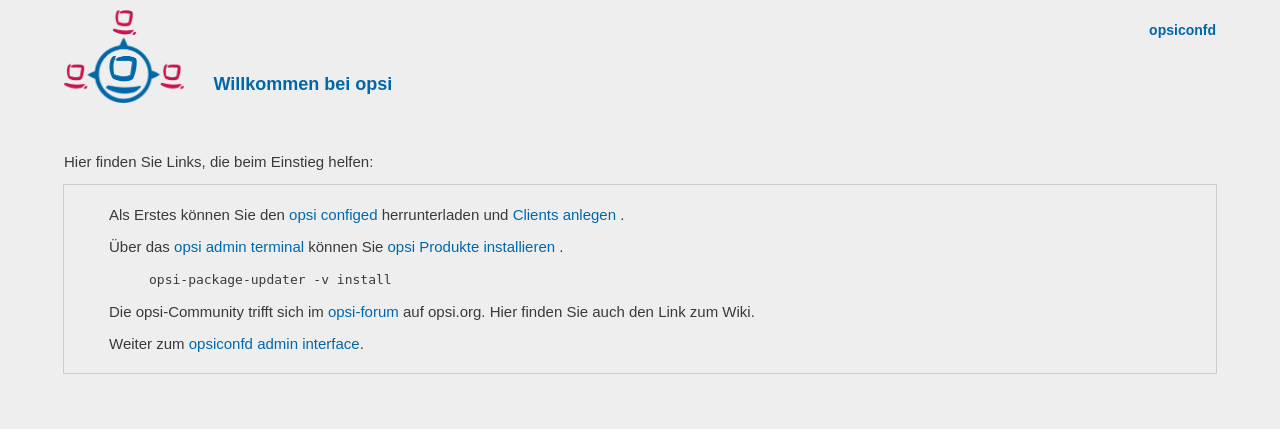
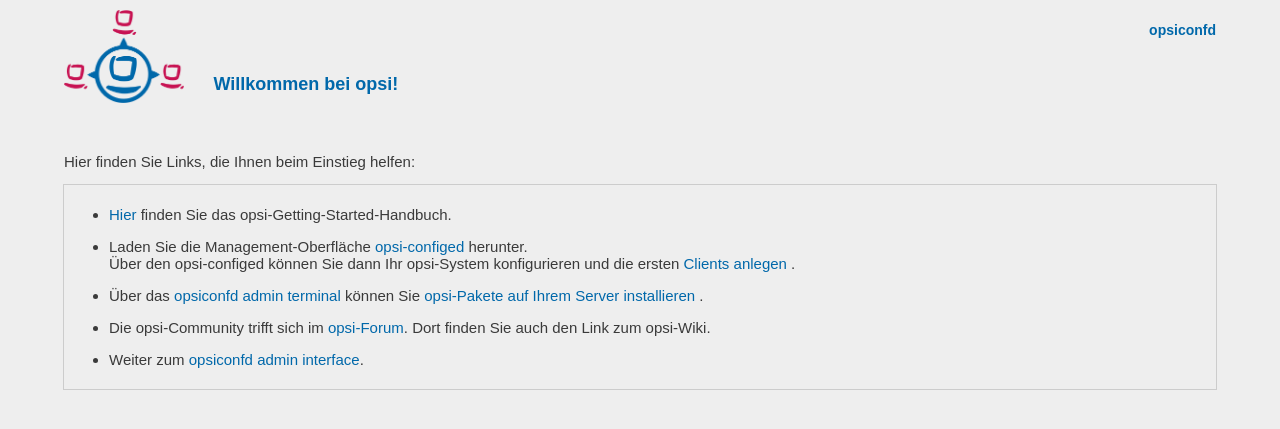
Before and after one commit to opsi-org/opsiconfd, a Python web app: template opsiconfd_data/static/templates/welcome-de.html in a window 1280 px wide. Shown: the top 429 px of the page. Run offline with Jinja, Linux system fonts and the light colour scheme; the template is opened without the code that fills it, so the values that code supplies are empty.

Commit message:
[chg] Rework welcome page

```diff
--- a/opsiconfd_data/static/opsiconfd.css
+++ b/opsiconfd_data/static/opsiconfd.css
@@ -56,6 +56,10 @@ button:active {
 
 li {
 	list-style-type: none;
+}
+
+div#welcome ul li {
+	list-style-type: disc;
 }
 
 .header {
--- a/opsiconfd_data/static/templates/welcome-de.html
+++ b/opsiconfd_data/static/templates/welcome-de.html
@@ -12,7 +12,7 @@
 <body>
     <div class="header">
         <img id="interface-logo" src="/static/opsi_logo.png" alt="opsi logo">
-        <h1>Willkommen bei opsi</h1>
+        <h1>Willkommen bei opsi!</h1>
 
         <h2 style="float: right;">opsiconfd {{opsi_version}}</h2>
     </div>
@@ -20,16 +20,25 @@
     <div class="content">
         <br>
 
-        <p>Hier finden Sie Links, die beim Einstieg helfen:</p>
+        <p>Hier finden Sie Links, die Ihnen beim Einstieg helfen:</p>
 
-        <div class="adminpage-box" id="sessions">
+        <div class="adminpage-box" id="welcome">
 
             <ul>
                 <li>
                     <p>
-                        Als Erstes können Sie den <a href="#" onclick="downloadConfiged()">opsi configed</a>
-                        herrunterladen und
-                        <a href="https://docs.opsi.org/opsi-docs-en/4.2/getting-started/adding-clients.html"
+                        <a href="https://docs.opsi.org/opsi-docs-de/4.2/getting-started/getting-started.html"
+                            target="_blank" rel="noopener noreferrer">Hier</a> finden Sie das
+                        opsi-Getting-Started-Handbuch</a>.
+                    </p>
+                </li>
+                <li>
+                    <p>
+                        Laden Sie die Management-Oberfläche <a href="#" onclick="downloadConfiged()">opsi-configed</a>
+                        herunter.
+                        <br />
+                        Über den opsi-configed können Sie dann Ihr opsi-System konfigurieren und die ersten
+                        <a href="https://docs.opsi.org/opsi-docs-de/4.2/getting-started/adding-clients.html"
                             target="_blank" rel="noopener noreferrer">
                             Clients anlegen
                         </a>.
@@ -37,27 +46,21 @@
                 </li>
                 <li>
                     <p>Über das
-                        <a href="/admin/#terminal" target="_blank" rel="noopener noreferrer">opsi admin terminal</a>
+                        <a href="/admin/#terminal" target="_blank" rel="noopener noreferrer">opsiconfd admin
+                            terminal</a>
                         können Sie
-                        <a href="https://docs.opsi.org/opsi-docs-en/4.2/getting-started/server/minimal-products.html"
+                        <a href="https://docs.opsi.org/opsi-docs-de/4.2/getting-started/server/minimal-products.html"
                             target="_blank" rel="noopener noreferrer">
-                            opsi Produkte installieren
+                            opsi-Pakete auf Ihrem Server installieren
                         </a>.
 
                     </p>
-                    <ul>
-                        <li>
-                            <code class="language-bash">
-								opsi-package-updater -v install
-							</code>
-                        </li>
-                    </ul>
                 </li>
                 <li>
                     <p>
                         Die opsi-Community trifft sich im <a href="https://forum.opsi.org/index.php" target="_blank"
-                            rel="noopener noreferrer">opsi-forum</a> auf opsi.org. Hier finden Sie auch den Link zum
-                        Wiki.
+                            rel="noopener noreferrer">opsi-Forum</a>. Dort finden Sie auch den Link zum
+                        opsi-Wiki.
                     </p>
                 </li>
 
```
Also changed, not shown: opsiconfd_data/static/templates/welcome-en.html (+18 -17 lines).
